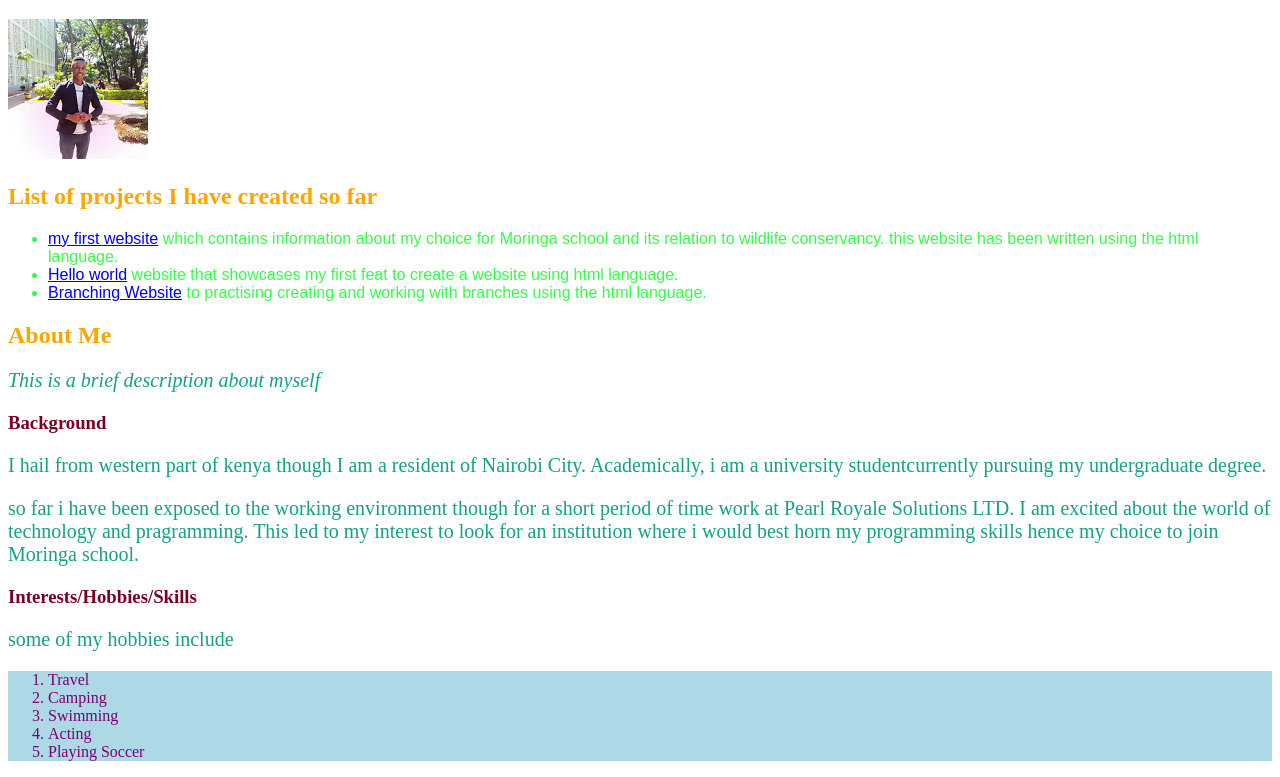
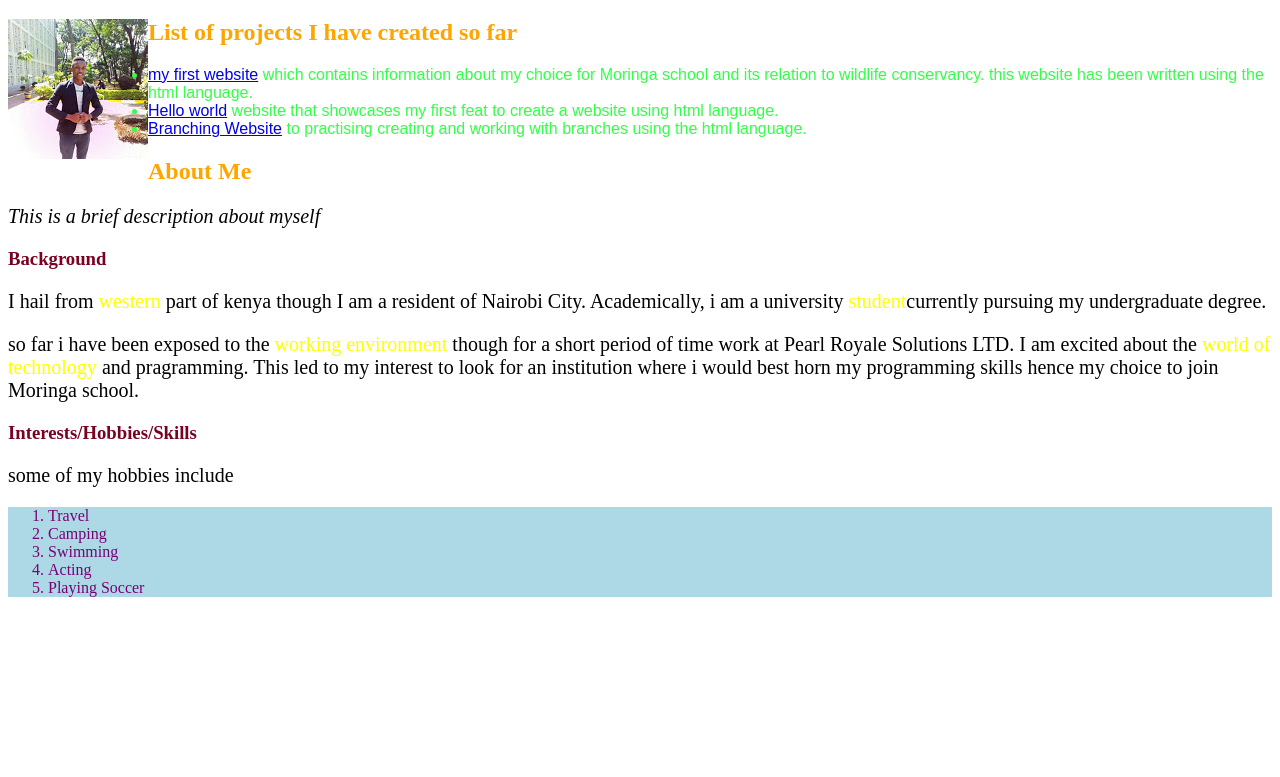
Before and after one commit to rmautia/portfolio, a plain HTML site: page ranaya.html in a window 1280 px wide. Shown: the part 61-838 px from the top of the page. After the commit the page ends 800 px from the top, so only its background shows below. Drawn offline with Linux system fonts and the light colour scheme.

Commit message:
add float img to the left.

```diff
--- a/CSS/styles.css
+++ b/CSS/styles.css
@@ -19,7 +19,7 @@ h3{
   color: #780222;
 }
 p{
-  color: #16A085 ;
+  color: black;
 }
 .important{
   font-family: fantasy;
@@ -27,3 +27,9 @@ p{
 .unimportant{
 background-color: lightblue;
 }
+.key{
+  color: yellow;
+}
+img{
+  float: left;
+}
```
